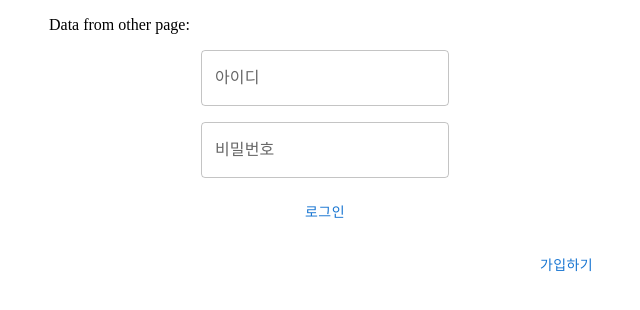
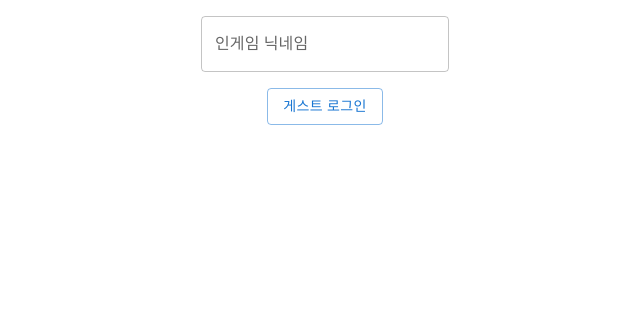
Before and after one commit to ugizz/loginWeb, a Next.js app: page /guest in a window 1280 px wide. Shown: the top 310 px of the page, without its empty margins (315-955 px from the left). Built offline with nearby package versions, Linux system fonts and the light colour scheme.

Commit message:
24.02.21 빌드 오류 및 게스트로그인 테스트

```diff
--- a/src/pages/guest/index.tsx
+++ b/src/pages/guest/index.tsx
@@ -2,6 +2,7 @@ import * as React from "react";
 import { NextPageWithLayout } from "@/pages/_app";
 import {Button, Container, Grid, TextField} from "@mui/material";
 import {useGuestLoginUser} from "@/quires/useGuestLogin.query";
+import {useGuestSignUpUser} from "@/quires/useGuestSignUp.query";
 import {useRouter} from "next/router";
 import { useParams } from "next/navigation";
 
@@ -9,34 +10,39 @@ const Page: NextPageWithLayout = () => {
 
     const router = useRouter();
     const { trigger: guestLoginUser  } = useGuestLoginUser();
-    const [GId, setGId] = React.useState("");
+    const { trigger: guestSignUpUser  } = useGuestSignUpUser();
+    const [Nick, setNick] = React.useState("");
     const [Password, setPassword] = React.useState("");
 
-    const { dataFromOtherPage } = useParams();
-
-    const onIdHandler = e => {
-        setGId(e.target.value)
+    const onNickHandler = e => {
+        setNick(e.target.value)
         console.log(e.target.value)
-        console.log(GId);
+        console.log(Nick);
     };
 
-    const onPasswordHandler =e => {
-        setPassword(e.target.value)
-        console.log(e.target.value)
-    };
+    let params ;
+    let Gid
+    if (typeof window !== "undefined") {
+       params = new URLSearchParams(window!.location!.search!);
+       Gid = params.get("deviceId");
+      }
 
-    const join = async () => {
-        await router.push("/signup");
-    }
 
-    const signup = async () => {
-        await router.push("/signup");
+    const handleGuest = async () => {
+        const Data = await guestSignUpUser({gid:Gid,nick:Nick});
+        if(Data.statusCode === 0) {
+            const Data2 = await guestLoginUser({gid:Gid});
+            await router.push(`/login?accessToken=${Data2.data.accessToken}`);
+        }
+        if(Data.statusCode !== 0) {
+            console.log(`다시해봐`)
+            return
+        }
     }
 
     return (
     <>
         <Container maxWidth="sm">
-            <p>Data from other page: {dataFromOtherPage}</p>
             <Grid
                 mt={2}
                 mb={2}
@@ -47,28 +53,10 @@ const Page: NextPageWithLayout = () => {
                 alignItems="center"
             >
                 <TextField id="outlined-basic"
-                label="아이디"
+                label="인게임 닉네임"
                 variant="outlined"
-                value = {GId}
-                onChange={onIdHandler} />
-            </Grid>
-            <Grid
-                mt={2}
-                mb={2}
-                container
-                item
-                xs={12}
-                justifyContent="center"
-                alignItems="center"
-            >
-                <TextField id="outlined-basic"
-                label="비밀번호"
-                variant="outlined"
-                type="password"
-                autoComplete="current-password"
-                value = {Password}
-                onChange={onPasswordHandler}
-                />
+                value = {Nick}
+                onChange={onNickHandler} />
             </Grid>
             <Grid
                 mt={2}
@@ -80,31 +68,10 @@ const Page: NextPageWithLayout = () => {
                 alignItems="center"
             >
                 <Button
-                    variant="text"
-                    onClick={async (event)=>{
-                        //loginUser({id:GId,pw:Password})
-                        await join();
-                    }}
+                    variant="outlined"
+                    onClick={handleGuest}
                 >
-                    로그인
-                </Button>
-            </Grid>
-            <Grid
-                mt={2}
-                mb={2}
-                container
-                item
-                xs={12}
-                justifyContent="right"
-                alignItems="center"
-            >
-                <Button
-                    variant="text"
-                    onClick={async (event)=>{
-                        await signup();
-                    }}
-                >
-                    가입하기
+                    게스트 로그인
                 </Button>
             </Grid>
         </Container>
--- a/src/quires/useGuestLogin.query.ts
+++ b/src/quires/useGuestLogin.query.ts
@@ -7,7 +7,7 @@ const QUERY_KEY = "https://api.ugizz.store/auth/guest/signin";
 export const useGuestLoginUser = () => {
   const fetcher = async (
       apiURL: string,
-      { arg }: { arg: { gid: string } }
+      { arg }: { arg: { gid: string | null } }
   ) => {
     return axios
         .post(`${apiURL}`, {
--- a/src/quires/useGuestSignUp.query.ts
+++ b/src/quires/useGuestSignUp.query.ts
@@ -7,7 +7,7 @@ const QUERY_KEY = "https://api.ugizz.store/auth/guest/signup";
 export const useGuestSignUpUser = () => {
   const fetcher = async (
       apiURL: string,
-      { arg }: { arg: { gid: string; nick: string } }
+      { arg }: { arg: { gid: string | null; nick: string } }
   ) => {
     return axios
         .post(`${apiURL}`, {
--- a/tsconfig.json
+++ b/tsconfig.json
@@ -3,7 +3,7 @@
     "lib": ["dom", "dom.iterable", "esnext"],
     "allowJs": true,
     "skipLibCheck": true,
-    "strict": true,
+    "strict": false,
     "noEmit": true,
     "esModuleInterop": true,
     "module": "esnext",
```
Also changed, not shown: src/pages/login/index.tsx (+16 -30 lines).
